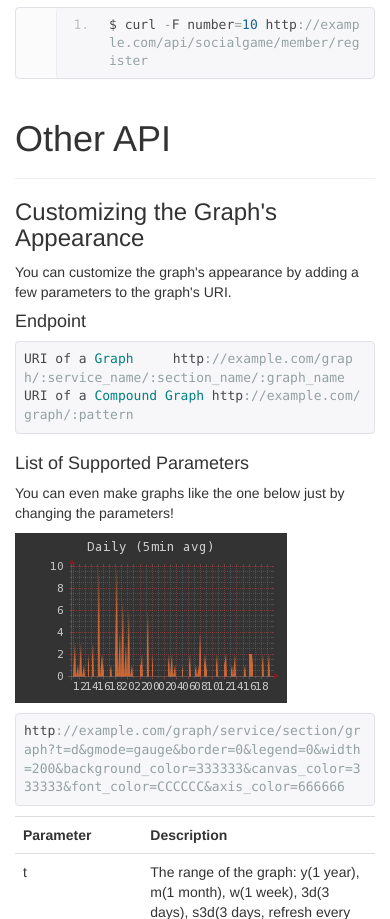
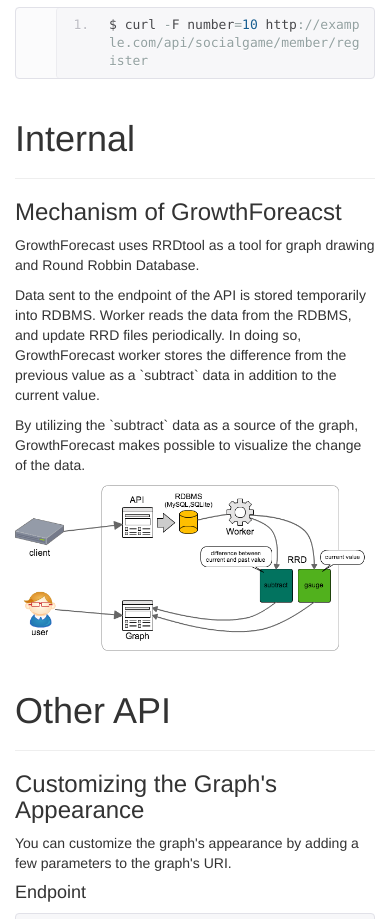
Before and after one commit to kazeburo/GrowthForecast, a plain HTML site: page index.html in a window 390 px wide. Shown: the part 5109-6028 px from the top of the page. Drawn offline with nearby package versions, Linux system fonts and the light colour scheme.

Commit message:
Translate GrowthForecast internal document into English

```diff
--- a/index.html
+++ b/index.html
@@ -38,6 +38,7 @@
               <li class="active"><a href="#top">Home</a></li>
               <li><a href="#install">Install</a></li>
               <li><a href="#basic">Basic</a></li>
+              <li><a href="#gf_internal">Internal</a></li>
               <li><a href="#api">API</a></li>
               <li><a href="#software">Software</a></li>
               <li><a href="https://github.com/kazeburo/GrowthForecast/">Source Code</a></li>
@@ -55,7 +56,6 @@
         </div>
       </div>
     </div>
-
 
     <div class="container">
 
@@ -310,6 +310,21 @@ $ curl -F number=10 http://example.com/api/socialgame/member/register
 
       </section>
 
+      <section id="gf_internal">
+        <div class="page-header">
+          <h1>Internal</h1>
+        </div>
+<h3>Mechanism of GrowthForeacst</h3>
+<div class="row">
+  <div class="col-md-4">
+  <p>GrowthForecast uses RRDtool as a tool for graph drawing and Round Robbin Database.</p>
+  <p>Data sent to the endpoint of the API is stored temporarily into RDBMS. Worker reads the data from the RDBMS, and update RRD files periodically. In doing so, GrowthForecast worker stores the difference from the previous value as a `subtract` data in addition to the current value.</p>
+  <p>By utilizing the `subtract` data as a source of the graph, GrowthForecast makes possible to visualize the change of the data. </p>
+  </div>
+  <div class="col-md-8" style="text-align:center"><img src="img/gf_internal.png" class="img-responsive" /></div>
+<div>
+      </section>
+
       <section id="api">
         <div class="page-header">
           <h1>Other API</h1>
```
Also changed, not shown: index.ja.html (+1 -1 lines).
